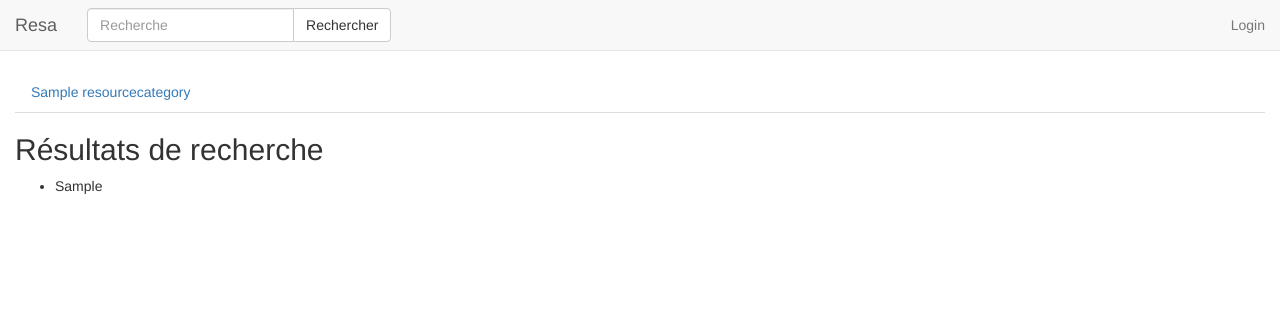
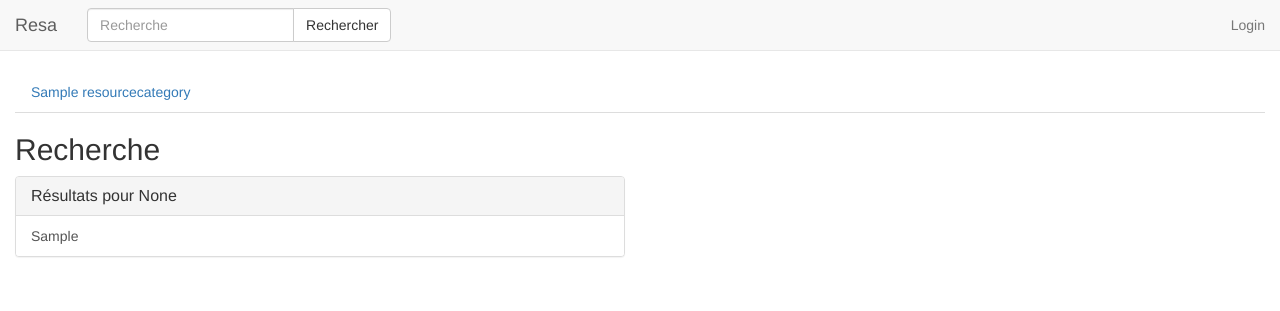
Before and after one commit to BdEINSALyon/resa, a Django app: page /search in a window 1280 px wide. Shown: the top 311 px of the page. Run offline with Django 3.2, Linux system fonts and the light colour scheme; tables that the repository leaves empty hold one stand-in row (values such as "Sample post"); some libraries are stand-ins or nearby versions.

Commit message:
Add links to matching bookings

```diff
--- a/bookings/templates/bookings/search.html
+++ b/bookings/templates/bookings/search.html
@@ -4,12 +4,21 @@
 {% block add-content %}
     <h2>
         {% block title %}
-            {% trans 'Résultats de recherche' %}
+            {% trans 'Recherche' %}
         {% endblock title %}
     </h2>
-    <ul>
-        {% for booking in booking_list %}
-            <li>{{ booking }}</li>
-        {% endfor %}
-    </ul>
+    <div class="row">
+        <div class="col-md-6">
+            <div class="panel panel-default">
+            <div class="panel-heading">
+                <h3 class="panel-title">{% blocktrans %}Résultats pour {{ query }}{% endblocktrans %}</h3>
+            </div>
+                <div class="list-group">
+                    {% for booking in booking_list %}
+                        <a class="list-group-item" href="{% url 'bookings:booking-details' pk=booking.pk %}">{{ booking }}</a>
+                    {% endfor %}
+                </div>
+            </div>
+        </div>
+    </div>
 {% endblock add-content %}
--- a/bookings/views.py
+++ b/bookings/views.py
@@ -389,6 +389,7 @@ class BookingCreateView(CreateView):
 class SearchResultsListView(ListView):
     template_name = 'bookings/search.html'
     model = Booking
+    query = None
 
     def normalize_query(self, query_string,
                         findterms=re.compile(r'"([^"]+)"|(\S+)').findall,
@@ -423,10 +424,20 @@ class SearchResultsListView(ListView):
                 query = query & or_query
         return query
 
+    def dispatch(self, request, *args, **kwargs):
+        self.query = self.request.GET.get('query')
+        return super(SearchResultsListView, self).dispatch(request, *args, **kwargs)
+
     def get_queryset(self):
-        if self.request.GET.get('query'):
+        if self.query:
             return Booking.objects\
                 .filter(self.get_query(self.request.GET['query'], ['owner', 'reason', 'details']))\
                 .order_by('created_at')
         else:
             return Booking.objects.all().order_by('created_at')
+
+    def get_context_data(self, **kwargs):
+        context = super(SearchResultsListView, self).get_context_data(**kwargs)
+        context['query'] = self.query
+
+        return context
```
